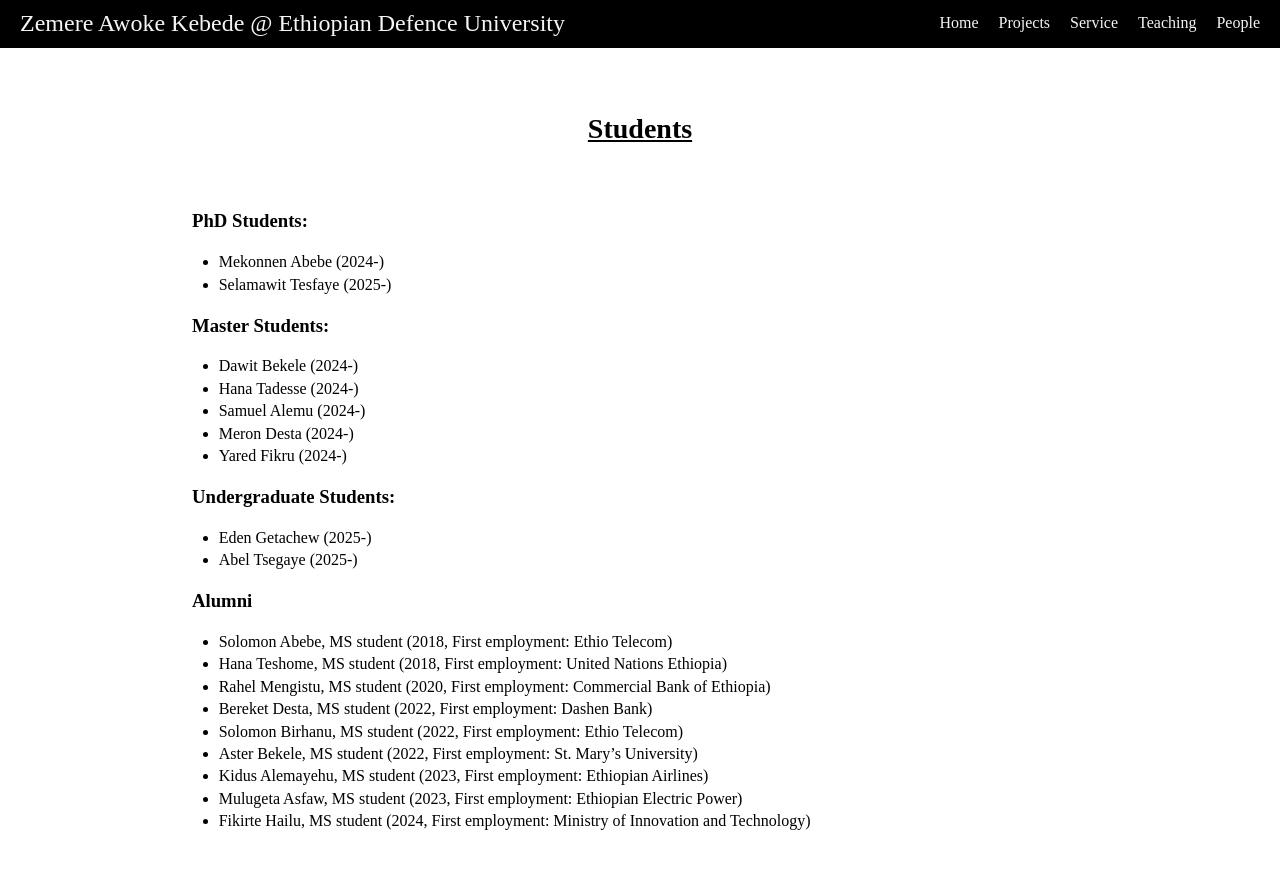
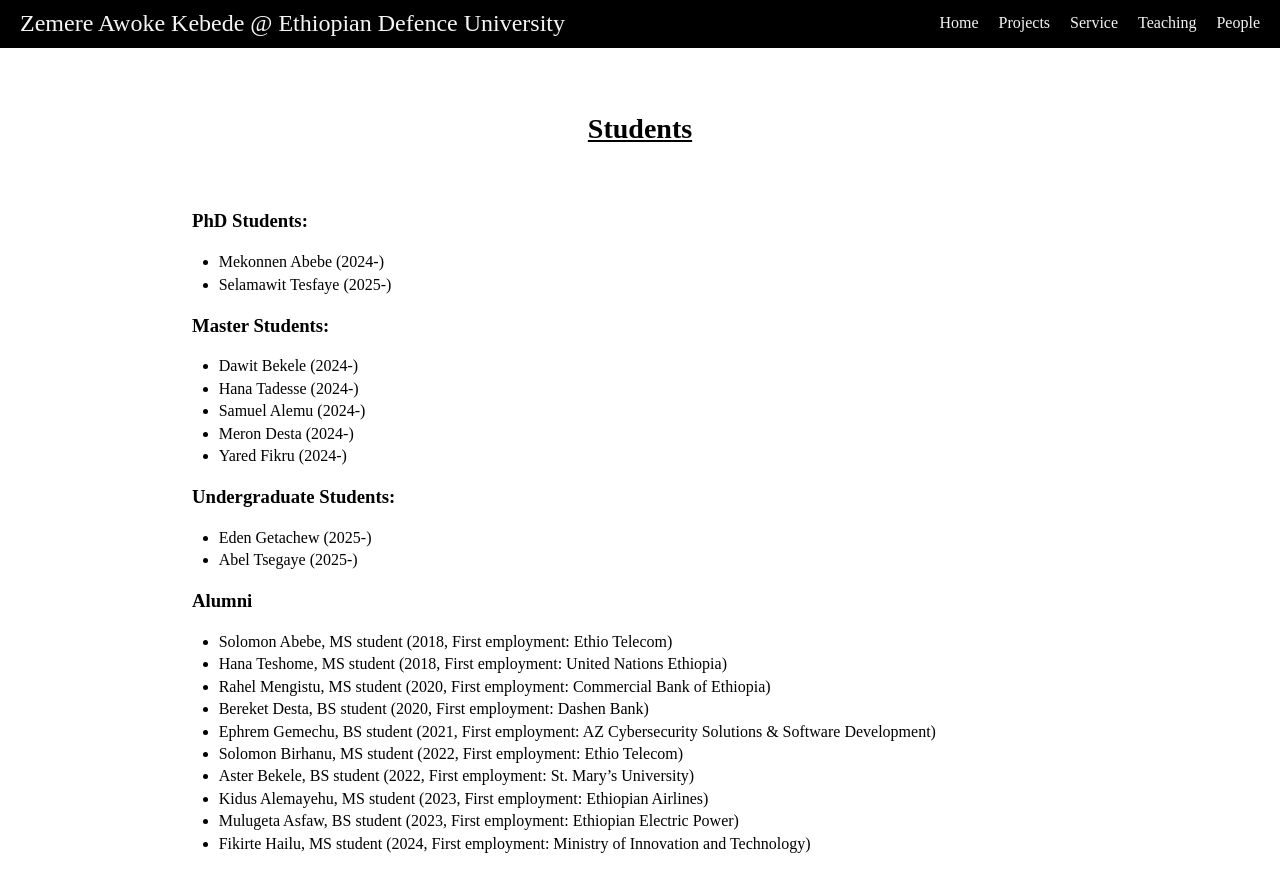
Before and after one commit to zemere-awoke/zemere-awoke.github.io, a Jekyll site: the page built from people.md, in a window 1280 px wide. Shown: the top 892 px of the page. Built offline with Jekyll 4.4.1, drawn with Linux system fonts in a browser that asks for light colours.

Commit message:
Update people.md

```diff
--- a/people.md
+++ b/people.md
@@ -27,9 +27,10 @@ permalink: /people/
 - Solomon Abebe, MS student (2018, First employment: Ethio Telecom)
 - Hana Teshome, MS student (2018, First employment: United Nations Ethiopia)
 - Rahel Mengistu, MS student (2020, First employment: Commercial Bank of Ethiopia)
-- Bereket Desta, MS student (2022, First employment: Dashen Bank)
+- Bereket Desta, BS student (2020, First employment: Dashen Bank)
+- Ephrem Gemechu, BS student (2021, First employment: AZ Cybersecurity Solutions & Software Development)
 - Solomon Birhanu, MS student (2022, First employment: Ethio Telecom)
-- Aster Bekele, MS student (2022, First employment: St. Mary’s University)
+- Aster Bekele, BS student (2022, First employment: St. Mary’s University)
 - Kidus Alemayehu, MS student (2023, First employment: Ethiopian Airlines)
-- Mulugeta Asfaw, MS student (2023, First employment: Ethiopian Electric Power)
+- Mulugeta Asfaw, BS student (2023, First employment: Ethiopian Electric Power)
 - Fikirte Hailu, MS student (2024, First employment: Ministry of Innovation and Technology)
```
